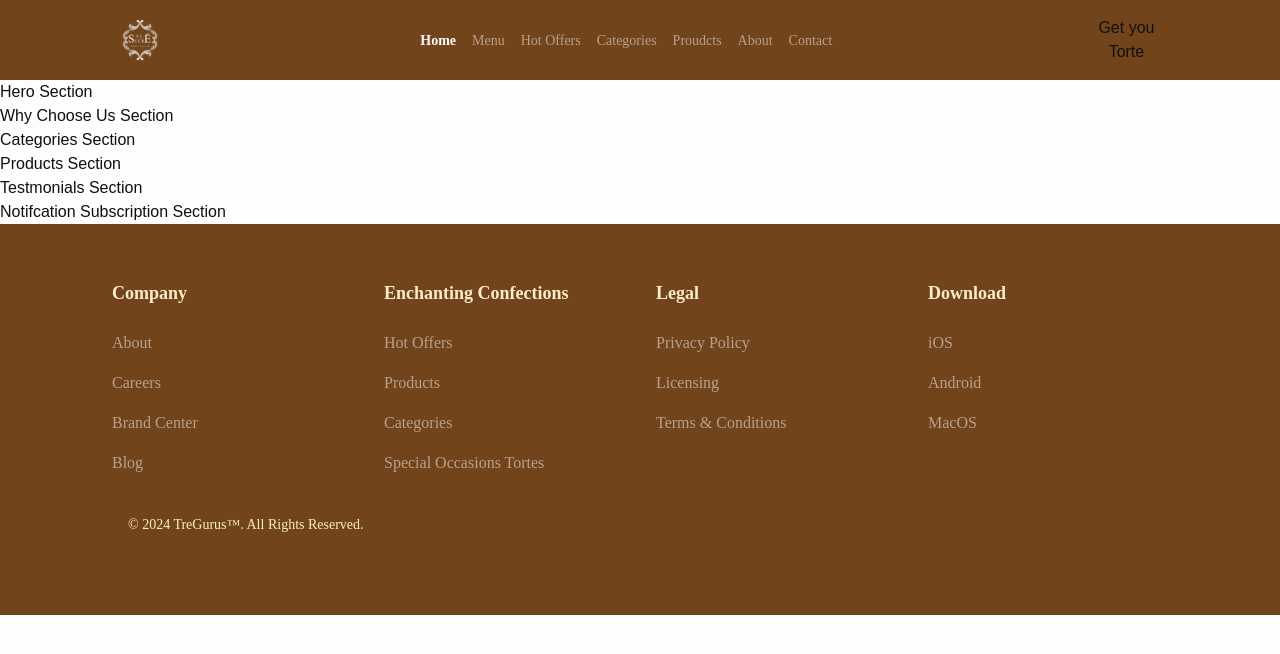
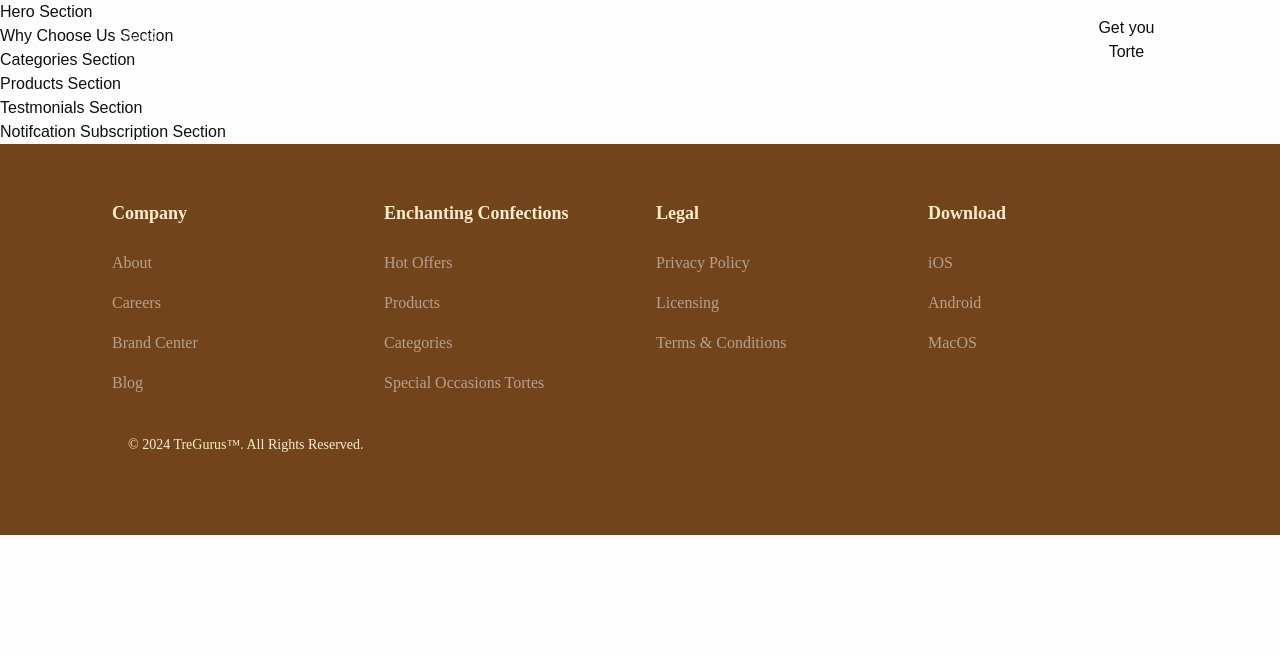
Before and after one commit to devabdth/sale-sucre, a Next.js app: page / in a window 1280 px wide. Shown: the top 654 px of the page. Built offline with nearby package versions, Linux system fonts and the light colour scheme.

Commit message:
Restyle Header on Scroll

```diff
--- a/app/globals.css
+++ b/app/globals.css
@@ -15,6 +15,11 @@ body {
     color: #101010;
     font-family: "Yellow Ginger", "Montserrat", sans-serif;
 }
+
+header {
+    z-index: 800;
+}
+
 @layer utilities {
   .text-balance {
     text-wrap: balance;
--- a/components/globals/DefaultHeader.tsx
+++ b/components/globals/DefaultHeader.tsx
@@ -5,10 +5,26 @@ import { usePathname } from "next/navigation";
 import DefaultButton from "./DefaultButton";
 import { faBars, faChevronCircleRight } from "@fortawesome/free-solid-svg-icons";
 import { Tabs } from "@/prefs/Consts";
+import { useState, useEffect } from "react";
 
 export default () => {
+
+    const [scrollPosition, setScrollPosition] = useState(window.scrollY);
+    const handleScroll = () => {
+        const position = window.scrollY;
+        setScrollPosition(position);
+    };
+
+    useEffect(() => {
+        window.addEventListener('scroll', handleScroll, { passive: true });
+
+        return () => {
+            window.removeEventListener('scroll', handleScroll);
+        };
+    }, [scrollPosition]);
+
     const pathName= usePathname();
-    return <header className="default-container bg-primary flex-row h-[10vh] lg:justify-between justify-start items-center">
+    return <header className={`default-container fixed top-0 w-full flex-row h-[10vh] lg:justify-between justify-start items-center transition-all duration-500 ${scrollPosition > 100 ? " bg-primary shadow-background-secondary/15 shadow-lg" : "bg-transparent"}`}>
         <div className="lg:hidden flex">
             <DefaultButton
                 title="" onClick={ () => {} }
```
